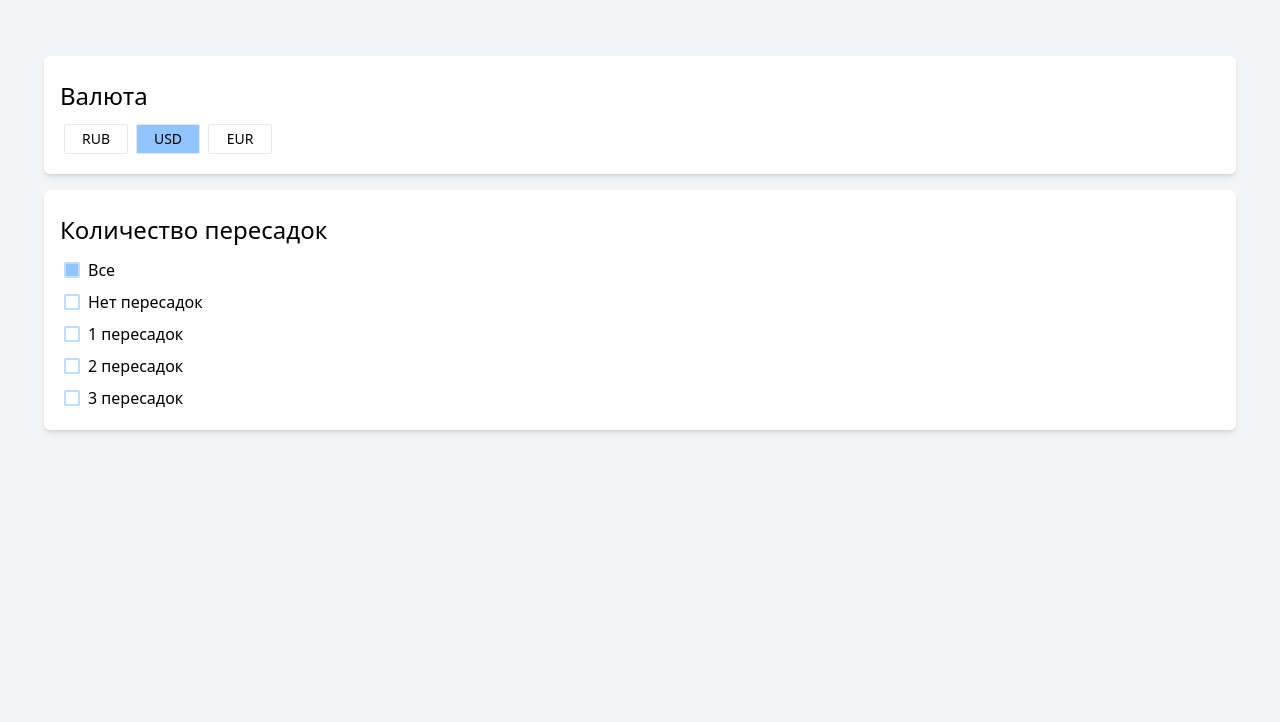
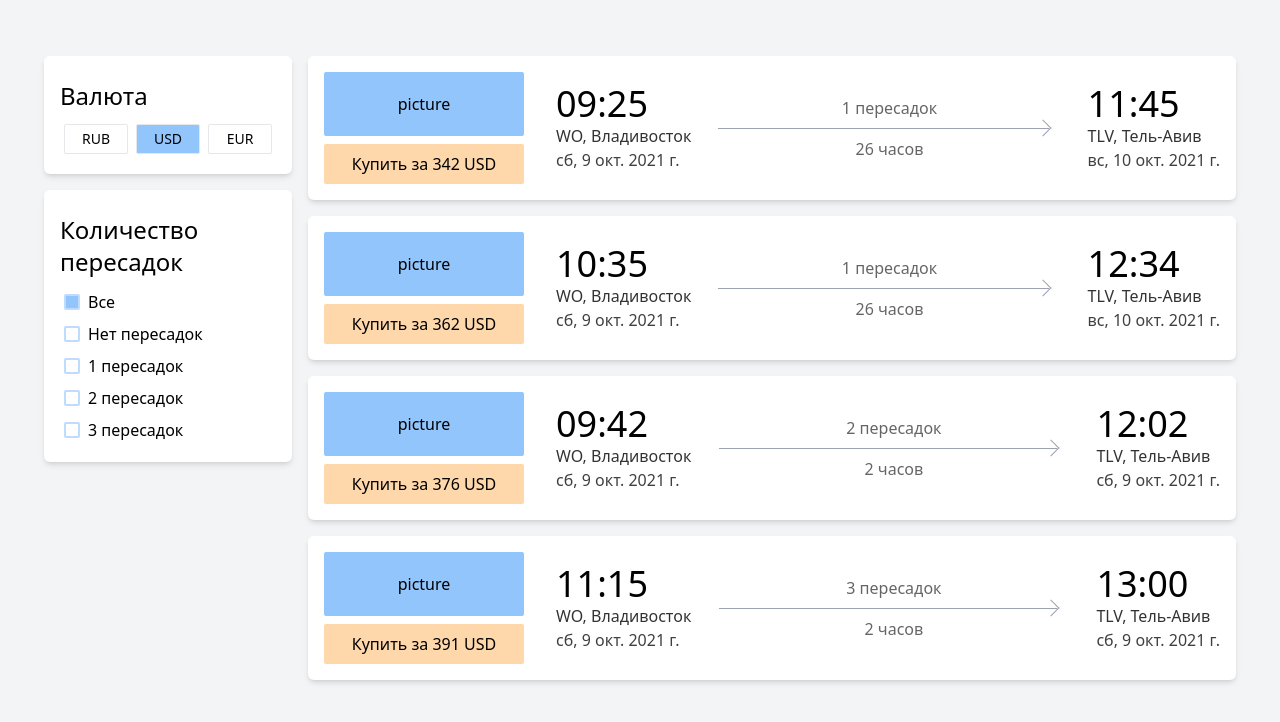
Before and after one commit to crawraps/tickets-task, a React (Create React App) app: page / in a window 1280 px wide. Shown: the top 722 px of the page. Built offline with nearby package versions, Linux system fonts and the light colour scheme.

Commit message:
Make layout

```diff
--- a/src/App.tsx
+++ b/src/App.tsx
@@ -1,11 +1,25 @@
 import React from 'react'
+import { useAppSelector } from './app/hooks'
 import { CurrencyButton } from './components/CurrencyButton'
 import InfoBlock from './components/InfoBlock'
+import Ticket from './components/Ticket'
 import TransferCheckbox from './components/TransferCheckbox'
 
 export default function App(): JSX.Element {
+  const tickets = useAppSelector(state => state.reducer.tickets)
+
+  const transfers = React.useMemo(() => {
+    const arr = new Array(
+      Math.max(...tickets.map(ticket => ticket.transfers)) + 1
+    )
+      .fill(0)
+      .map((_, i) => <TransferCheckbox transfersNum={i} key={i} />)
+    arr.unshift(<TransferCheckbox transfersNum='all' key='all' />)
+    return arr
+  }, [tickets])
+
   return (
-    <div className='container my-12'>
+    <div className='container my-12 flex'>
       <div className='flex flex-col '>
         <InfoBlock heading='Валюта'>
           <CurrencyButton type='rub' />
@@ -13,12 +27,17 @@ export default function App(): JSX.Element {
           <CurrencyButton type='eur' />
         </InfoBlock>
         <InfoBlock heading='Количество пересадок' column>
-          <TransferCheckbox transfersNum='all' />
-          <TransferCheckbox transfersNum={0} />
-          <TransferCheckbox transfersNum={1} />
-          <TransferCheckbox transfersNum={2} />
-          <TransferCheckbox transfersNum={3} />
+          {transfers}
         </InfoBlock>
+      </div>
+      <div className='flex flex-col w-full'>
+        {tickets.map(tick => (
+          <Ticket
+            ticket={tick}
+            key={`ticket-${tick.start.date}`}
+            buy={() => {}}
+          />
+        ))}
       </div>
     </div>
   )
--- a/src/app/reducer.ts
+++ b/src/app/reducer.ts
@@ -1,4 +1,6 @@
 import { AnyAction } from '@reduxjs/toolkit'
+import { Ticket as ITicket } from '../components/Ticket'
+import Ticket from '../tickets.json'
 
 export type SortType = 'expensiveFirst' | 'expensiveLast'
 export type Currency = 'rub' | 'usd' | 'eur'
@@ -8,12 +10,14 @@ interface State {
   sorting: SortType
   displayingCurrency: Currency
   transfers: Transfers
+  tickets: ITicket[]
 }
 
 const defaultState: State = {
   sorting: 'expensiveLast',
   displayingCurrency: 'usd',
   transfers: [false, false, false, false],
+  tickets: Ticket.tickets,
 }
 
 export default function reducer(
@@ -29,8 +33,11 @@ export default function reducer(
       const transfers = [...state.transfers]
       transfers[action.payload] = !transfers[action.payload]
       return { ...state, transfers: transfers }
-    case 'setAllTransfersFalse':
-      return { ...state, transfers: Array(state.transfers.length).fill(false) }
+    case 'setAllTransfers':
+      return {
+        ...state,
+        transfers: Array(state.transfers.length).fill(action.payload),
+      }
     default:
       return state
   }
@@ -46,5 +53,5 @@ export function toggleTransfer(number: number): AnyAction {
   return { type: 'toggleTransfer', payload: number }
 }
 export function setAllTransfersFalse(): AnyAction {
-  return { type: 'setAllTransfersFalse' }
+  return { type: 'setAllTransfers', payload: false }
 }
--- /dev/null
+++ b/src/components/Arrow.tsx
@@ -0,0 +1,19 @@
+import React from 'react'
+
+interface Props {
+  textAbove: string
+  textBelow: string
+}
+
+export default function Arrow({ textAbove, textBelow }: Props): JSX.Element {
+  return (
+    <div className='h-fit flex flex-col flex-grow items-center'>
+      <span className='opacity-60'>{textAbove}</span>
+      <div className='flex w-full justify-center items-center'>
+        <hr className='my-2 w-5/6 border-t-gray-400' />
+        <i className='border-r border-b inline-block w-3 h-3 -translate-x-3 -rotate-45 border-gray-400' />
+      </div>
+      <span className='opacity-60'>{textBelow}</span>
+    </div>
+  )
+}
--- /dev/null
+++ b/src/components/Dest.tsx
@@ -0,0 +1,29 @@
+import React from 'react'
+import { Dest as IDest } from './Ticket'
+
+interface Props {
+  dest: IDest
+}
+
+export default function Dest({ dest }: Props): JSX.Element {
+  const dateTime = new Date(dest.date)
+
+  const timeOptions: Intl.DateTimeFormatOptions = { timeStyle: 'short' }
+  const time = dateTime.toLocaleTimeString('ru-RU', timeOptions)
+
+  const dateOptions: Intl.DateTimeFormatOptions = {
+    year: 'numeric',
+    month: 'short',
+    day: 'numeric',
+    weekday: 'short',
+  }
+  const date = dateTime.toLocaleDateString('ru-RU', dateOptions)
+
+  return (
+    <div className='flex flex-col justify-center'>
+      <span className='text-4xl'>{time}</span>
+      <span className='text-md opacity-80'>{dest.city}</span>
+      <span className='font-light opacity-75'>{date}</span>
+    </div>
+  )
+}
--- /dev/null
+++ b/src/components/Ticket.tsx
@@ -0,0 +1,62 @@
+import React from 'react'
+import { useAppSelector } from '../app/hooks'
+import Arrow from './Arrow'
+import Dest from './Dest'
+
+export interface Ticket {
+  price: Price
+  start: Dest
+  end: Dest
+  transfers: number
+}
+
+export interface Dest {
+  date: string
+  city: string
+}
+
+export interface Price {
+  rub: number
+  usd: number
+  eur: number
+}
+
+interface Props {
+  ticket: Ticket
+  buy(): void
+}
+
+export default function Ticket({ ticket, buy }: Props): JSX.Element {
+  const currency = useAppSelector(state => state.reducer.displayingCurrency)
+
+  const difference = Math.round(
+    Math.abs(
+      new Date(ticket.end.date).getTime() -
+        new Date(ticket.start.date).getTime()
+    ) / 36e5
+  )
+
+  return (
+    <div className='flex bg-white shadow-md hover:shadow-lg m-2 transition-shadow rounded-md'>
+      <div className='flex flex-col p-4 w-1/4'>
+        <div className='image w-full h-16 bg-blue-300 rounded-sm mb-2 flex items-center justify-center'>
+          picture
+        </div>
+        <button
+          onClick={buy}
+          className='w-full py-2 px-4 bg-orange-200 rounded-sm hover:bg-orange-300 transition-colors'
+        >{`Купить за ${
+          ticket.price[currency]
+        } ${currency.toUpperCase()}`}</button>
+      </div>
+      <div className='flex p-4 w-3/4 items-center justify-between'>
+        <Dest dest={ticket.start} />
+        <Arrow
+          textAbove={`${ticket.transfers} пересадок`}
+          textBelow={`${difference.toString()} часов`}
+        />
+        <Dest dest={ticket.end} />
+      </div>
+    </div>
+  )
+}
--- /dev/null
+++ b/src/tickets.json
@@ -0,0 +1,44 @@
+{
+  "tickets": [
+    {
+      "price": {
+        "rub": 21032,
+        "usd": 342,
+        "eur": 330
+      },
+      "start": { "date": "9 oct 2021 09:25:00 GMT", "city": "WO, Владивосток" },
+      "end": { "date": "10 oct 2021 11:45:00 GMT", "city": "TLV, Тель-Авив" },
+      "transfers": 1
+    },
+    {
+      "price": {
+        "rub": 22245,
+        "usd": 362,
+        "eur": 349
+      },
+      "start": { "date": "9 oct 2021 10:35:00 GMT", "city": "WO, Владивосток" },
+      "end": { "date": "10 oct 2021 12:34:00 GMT", "city": "TLV, Тель-Авив" },
+      "transfers": 1
+    },
+    {
+      "price": {
+        "rub": 23056,
+        "usd": 376,
+        "eur": 362
+      },
+      "start": { "date": "9 oct 2021 09:42:00 GMT", "city": "WO, Владивосток" },
+      "end": { "date": "9 oct 2021 12:02:00 GMT", "city": "TLV, Тель-Авив" },
+      "transfers": 2
+    },
+    {
+      "price": {
+        "rub": 23994,
+        "usd": 391,
+        "eur": 377
+      },
+      "start": { "date": "9 oct 2021 11:15:00 GMT", "city": "WO, Владивосток" },
+      "end": { "date": "9 oct 2021 13:00:00 GMT", "city": "TLV, Тель-Авив" },
+      "transfers": 3
+    }
+  ]
+}
```
